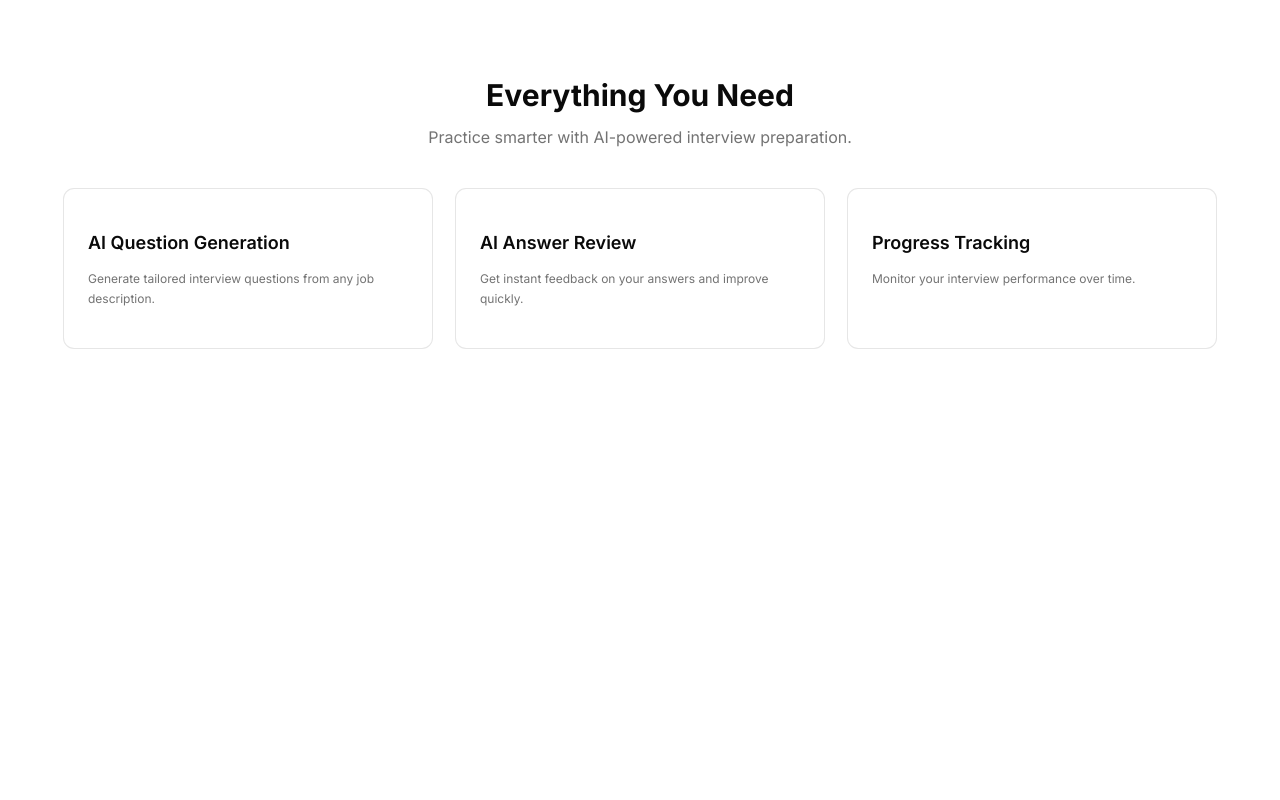
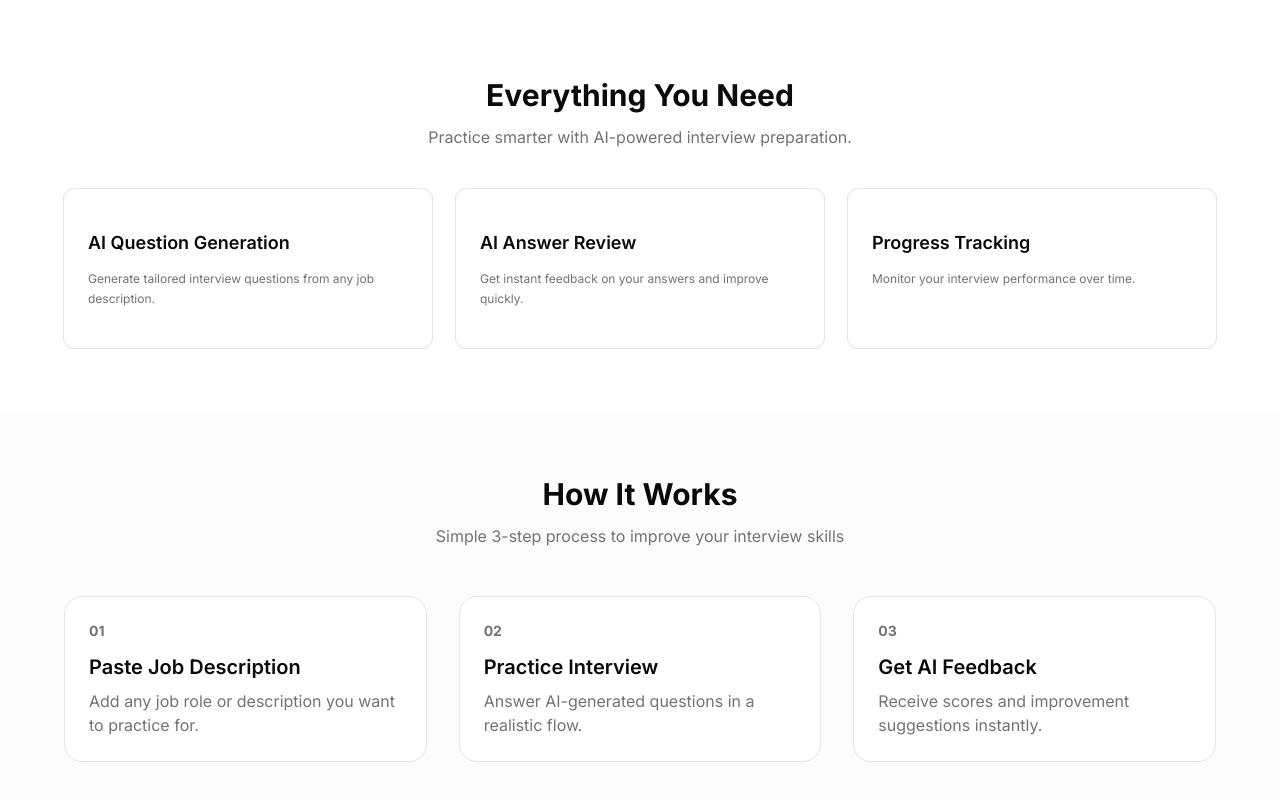
Before and after one commit to abd-005/IntervueAI, a Next.js app: page / in a window 1280 px wide. Shown: the part 560-1360 px from the top of the page. Before the commit the page ends 972 px from the top, so only its background shows below. Built offline with nearby package versions, Linux system fonts and the light colour scheme.

Commit message:
How it works section implemented

```diff
--- a/src/app/page.tsx
+++ b/src/app/page.tsx
@@ -1,5 +1,6 @@
 import Features from "@/components/Features";
 import { Hero } from "@/components/Hero";
+import { HowItWorks } from "@/components/HowItWorks";
 import { Navbar } from "@/components/Navbar";
 
 export default function Home() {
@@ -8,6 +9,7 @@ export default function Home() {
         <Navbar />
         <Hero />
         <Features />
+        <HowItWorks />
     </main>
   );
 }
--- /dev/null
+++ b/src/components/HowItWorks.tsx
@@ -0,0 +1,72 @@
+'use-client'
+
+const steps = [
+  {
+    number: "01",
+    title: "Paste Job Description",
+    description: "Add any job role or description you want to practice for.",
+  },
+  {
+    number: "02",
+    title: "Practice Interview",
+    description: "Answer AI-generated questions in a realistic flow.",
+  },
+  {
+    number: "03",
+    title: "Get AI Feedback",
+    description: "Receive scores and improvement suggestions instantly.",
+  },
+];
+
+
+export const HowItWorks = () => {
+  return (
+    <section className="px-5 py-16 bg-muted/30">
+
+        <div className="mx-auto max-w-6xl">
+
+            <div className="text-center mb-12">
+
+                <h2 className="text-3xl font-bold">
+                    How It Works
+                </h2>
+
+                <p className="mt-3 text-muted-foreground">
+                    Simple 3-step process to improve your interview skills
+                </p>
+
+            </div>
+
+            <div className="grid gap-8 md:grid-cols-3">
+                {steps.map((step) => (
+                    <div
+                    key={step.number}
+                    className="
+                    rounded-2xl
+                    border
+                    p-6
+                    bg-background
+                    hover:drop-shadow-lg
+                    transition
+                    "
+                    >
+
+                        <div className="text-sm font-bold text-muted-foreground">
+                            {step.number}
+                        </div>
+
+                        <h3 className="mt-3 text-xl font-semibold">
+                            {step.title}
+                        </h3>
+
+                        <p className="mt-2 text-muted-foreground">
+                            {step.description}
+                        </p>
+
+                    </div>
+                ))}
+            </div>
+        </div>
+    </section>
+  )
+}
```
